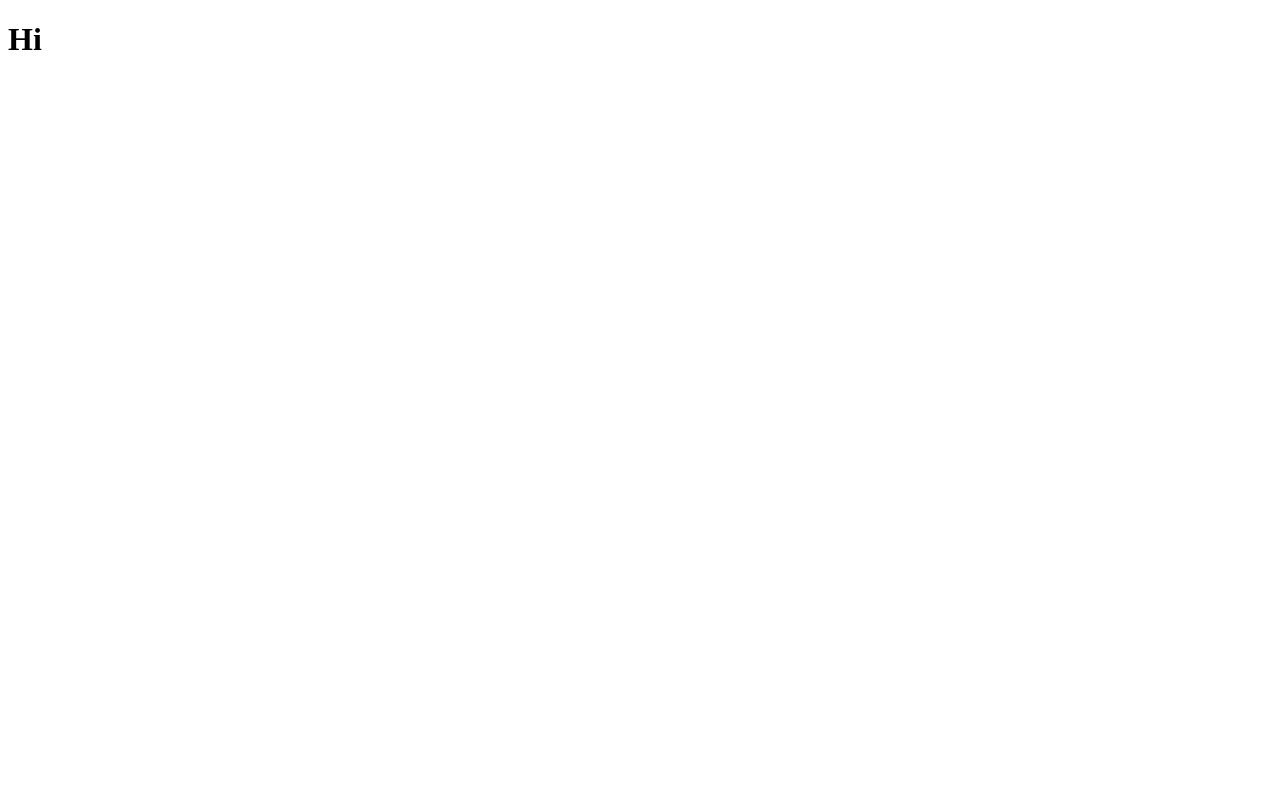
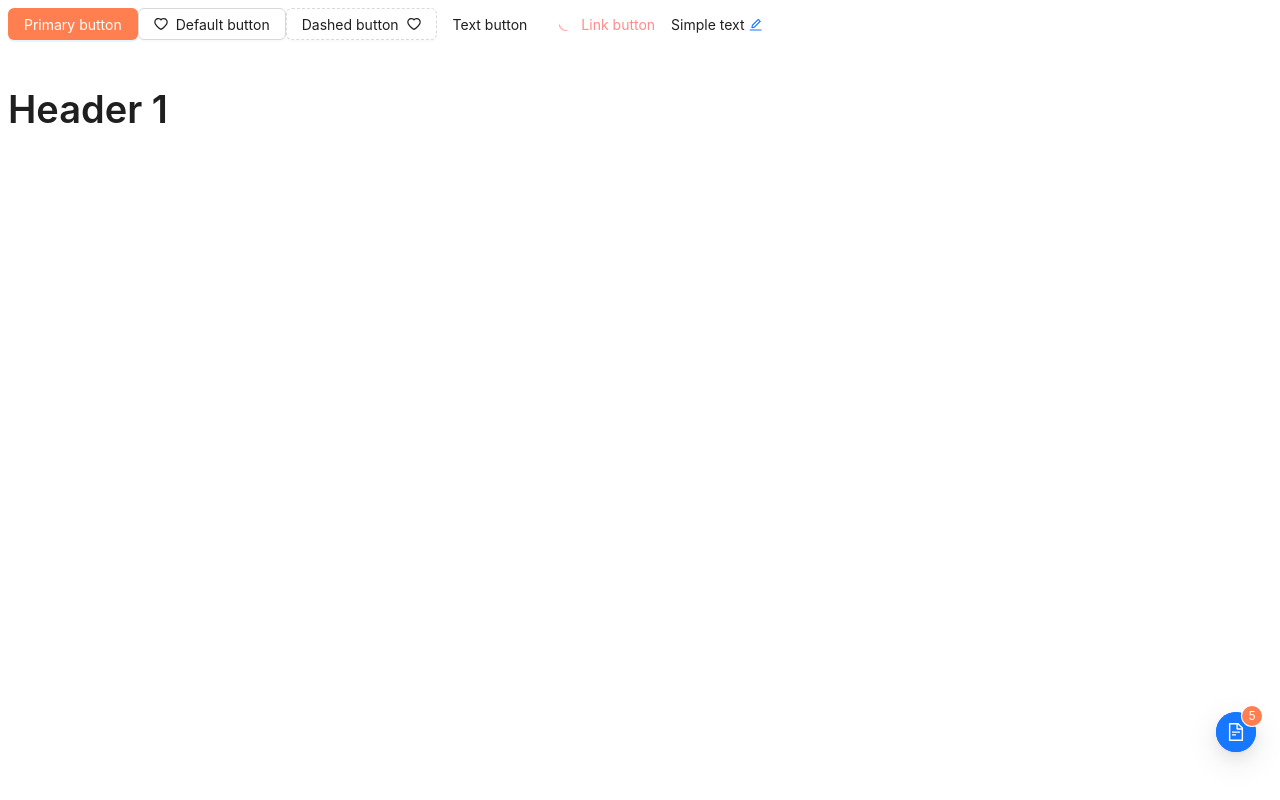
Before and after one commit to AidaChernyavskaya/ant-design, a React (Create React App) app: page / in a window 1280 px wide. Built offline with nearby package versions, Linux system fonts and the light colour scheme.

Commit message:
Try general elements

```diff
--- a/package.json
+++ b/package.json
@@ -3,6 +3,7 @@
   "version": "0.1.0",
   "private": true,
   "dependencies": {
+    "@ant-design/icons": "^5.3.7",
     "@testing-library/jest-dom": "^5.17.0",
     "@testing-library/react": "^13.4.0",
     "@testing-library/user-event": "^13.5.0",
@@ -10,6 +11,7 @@
     "@types/node": "^16.18.96",
     "@types/react": "^18.3.1",
     "@types/react-dom": "^18.3.0",
+    "antd": "^5.17.0",
     "react": "^18.3.1",
     "react-dom": "^18.3.1",
     "react-scripts": "5.0.1",
--- a/src/App.tsx
+++ b/src/App.tsx
@@ -1,8 +1,25 @@
-import React from 'react';
+import React, {useState} from 'react';
+import { Button } from "antd";
+import {HeartOutlined} from "@ant-design/icons";
+import { FloatButton } from "antd";
+import {Typography} from "antd";
 
 function App() {
+    const [editableStr, setEditableStr] = useState('Simple text');
   return (
-    <h1>Hi</h1>
+      <div>
+          <Button type={"primary"} style={{ background: "coral"}}>Primary button</Button>
+          <Button type={"default"} icon={<HeartOutlined/>}>Default button</Button>
+          <Button type={"dashed"} icon={<HeartOutlined/>} iconPosition={'end'}>Dashed button</Button>
+          <Button type={"text"}>Text button</Button>
+          <Button type={"link"} loading={true} danger={true}>Link button</Button>
+
+          <FloatButton type={'primary'} tooltip={'Help'} badge={{count: 5, color: 'coral'}}/>
+
+          <Typography.Text editable={{onChange: setEditableStr}}>{editableStr}</Typography.Text>
+          <Typography.Title level={1}>Header 1</Typography.Title>
+      </div>
+
   );
 }
 
--- /dev/null
+++ b/src/declaration.d.ts
@@ -0,0 +1,3 @@
+declare module "*.png";
+declare module "*.svg";
+declare module "*.module.css";
--- a/tsconfig.json
+++ b/tsconfig.json
@@ -21,6 +21,7 @@
     "jsx": "react-jsx"
   },
   "include": [
-    "src"
+    "src",
+    "src/declaration.d.ts"
   ]
 }
```
Also changed, not shown: 1 other file (tests, documents, lock files or other folders).
